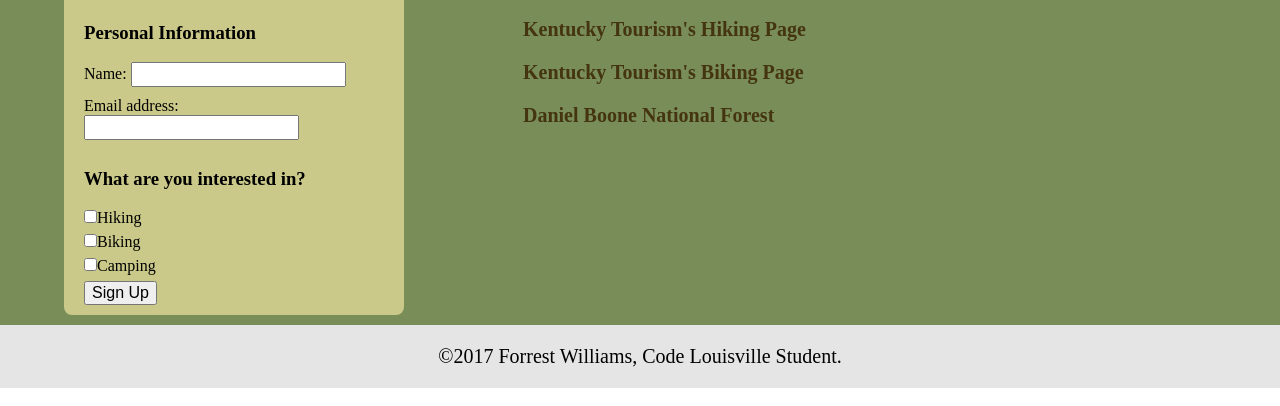
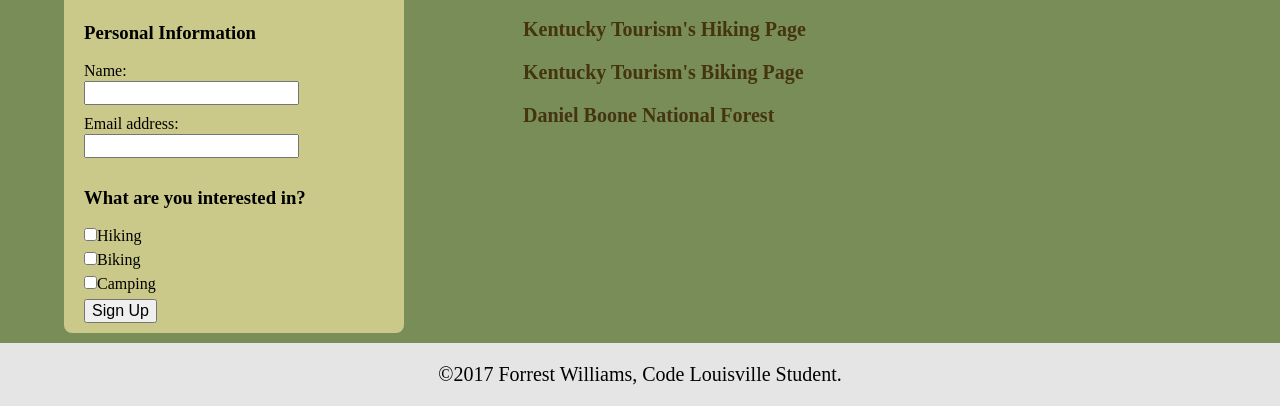
Before and after one commit to 4est-williams/code-louisville-project, a plain HTML site: page resources.html in a window 1280 px wide. Shown: the part 412-818 px from the top of the page. Drawn offline with Linux system fonts and the light colour scheme.

Commit message:
Align inputs on form

```diff
--- a/css/site.css
+++ b/css/site.css
@@ -78,6 +78,10 @@ a:hover {
   padding: 10px 20px;
   background: #cac989;
   border-radius: 8px;
+}
+
+label:first-of-type {
+  padding-right: 52px;
 }
 
 input,
```
